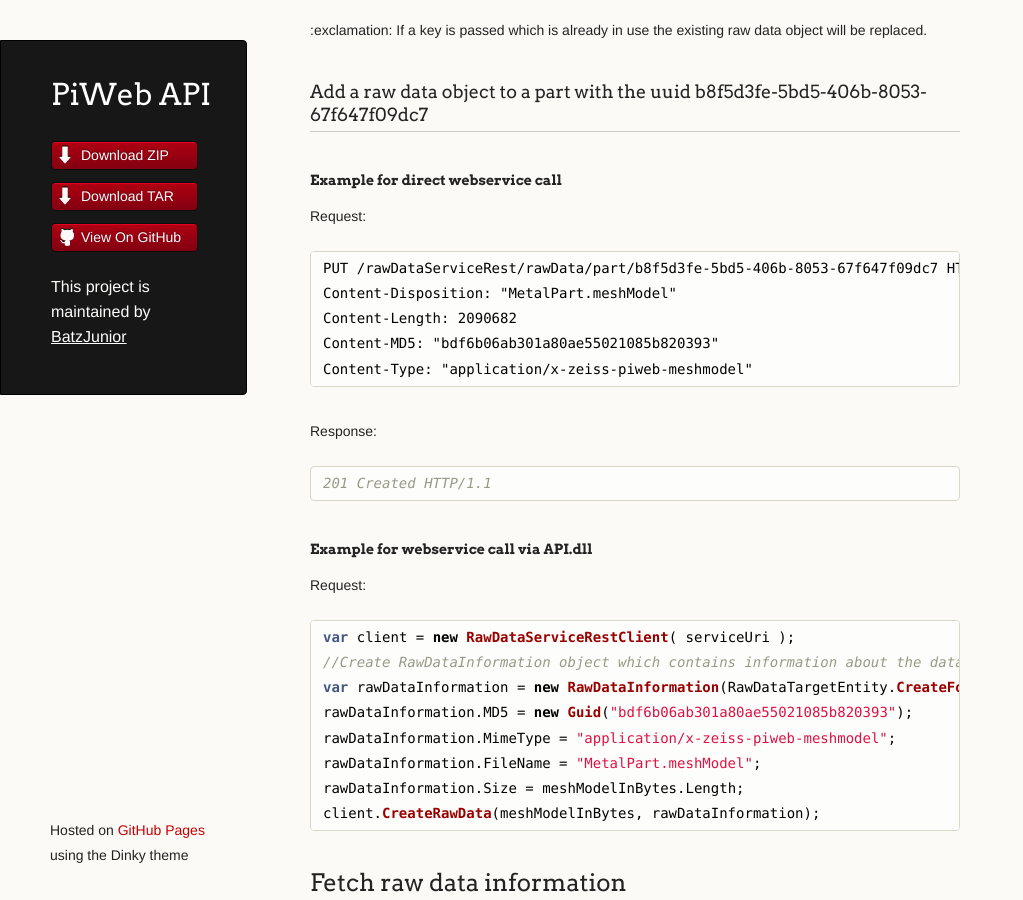
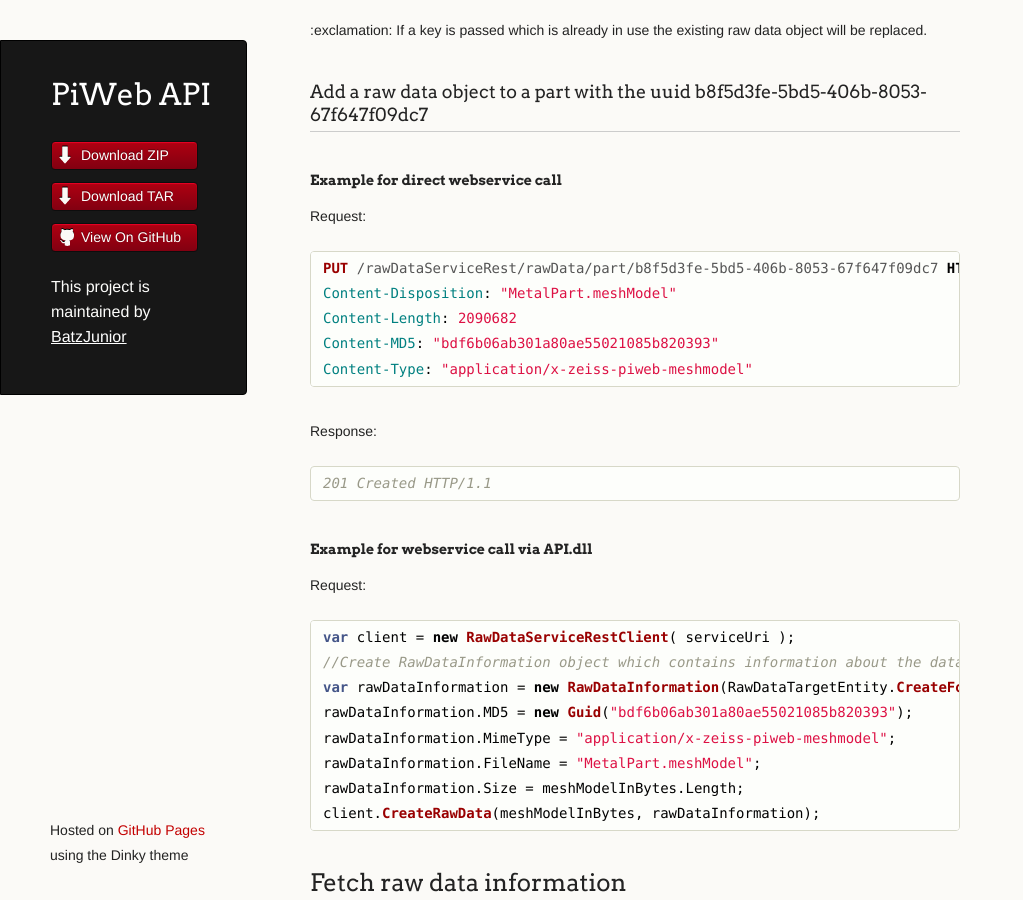
Before and after one commit to BatzJunior/testrepo, a Jekyll site: the page built from rawdata.md, in a window 1280 px wide and 900 px high, scrolled down 1518 px. Shown: the whole window, without its empty margins (0-1023 px from the left). Built offline with Jekyll 4.4.1, drawn with Linux system fonts in a browser that asks for light colours.

Commit message:
Fixed typo

```diff
--- a/rawdata.md
+++ b/rawdata.md
@@ -33,7 +33,7 @@
 
 Request:
 
-{% highlight htpp %}
+{% highlight http %}
 PUT /rawDataServiceRest/rawData/part/b8f5d3fe-5bd5-406b-8053-67f647f09dc7 HTTP/1.1
 Content-Disposition: "MetalPart.meshModel"
 Content-Length: 2090682
```
